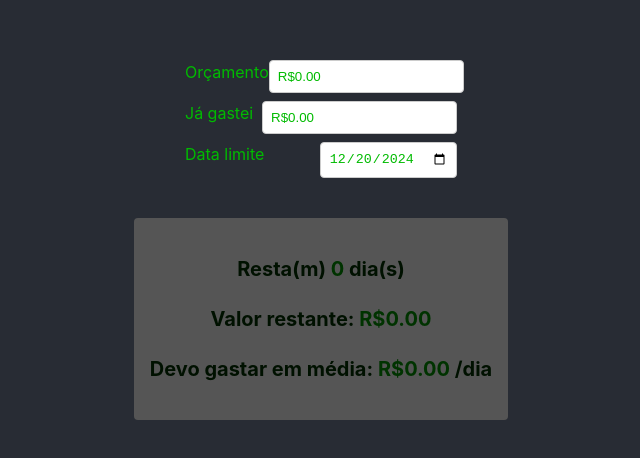
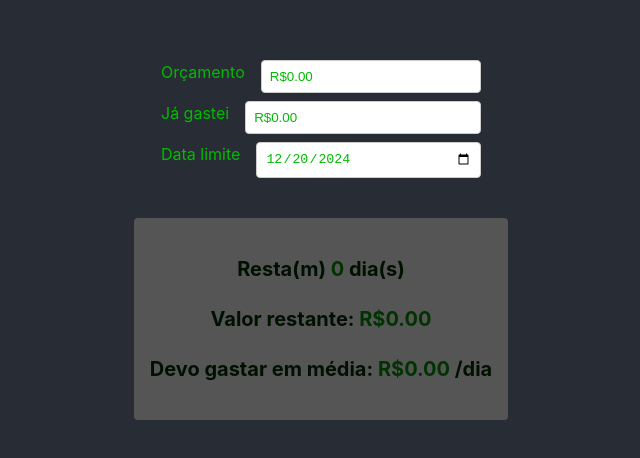
Before and after one commit to RenatoPorfirio/calculadora-orcamentaria, a React (Vite) app: page / in a window 1280 px wide. Shown: the part 224-682 px from the top of the page, without its empty margins (335-975 px from the left). Built offline with nearby package versions, Linux system fonts and the light colour scheme.

Commit message:
Update App.css

```diff
--- a/src/App.css
+++ b/src/App.css
@@ -16,7 +16,9 @@
 
 .input-field {
   display: flex;
-  width: 17rem;
+  width: 20rem;
+  gap: 1rem;
+  text-wrap: nowrap;
   justify-content: space-between;
   color: #00bb00;
   margin-bottom: 0.5rem;
@@ -28,6 +30,7 @@
   border-radius: 0.25rem;
   color: #00bb00;
   outline: none;
+  width: 100%;
 }
 
 .input-field input:focus {
```
